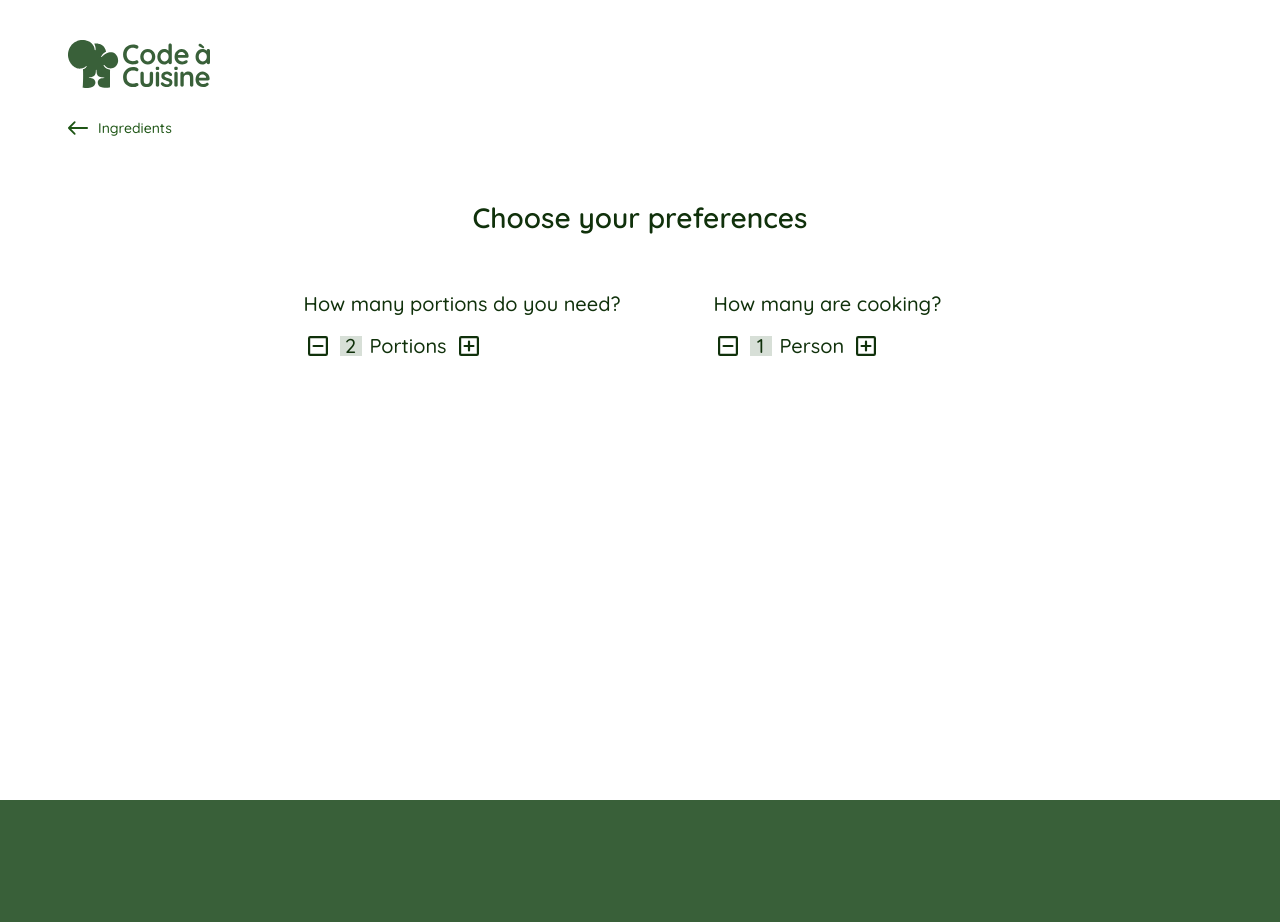
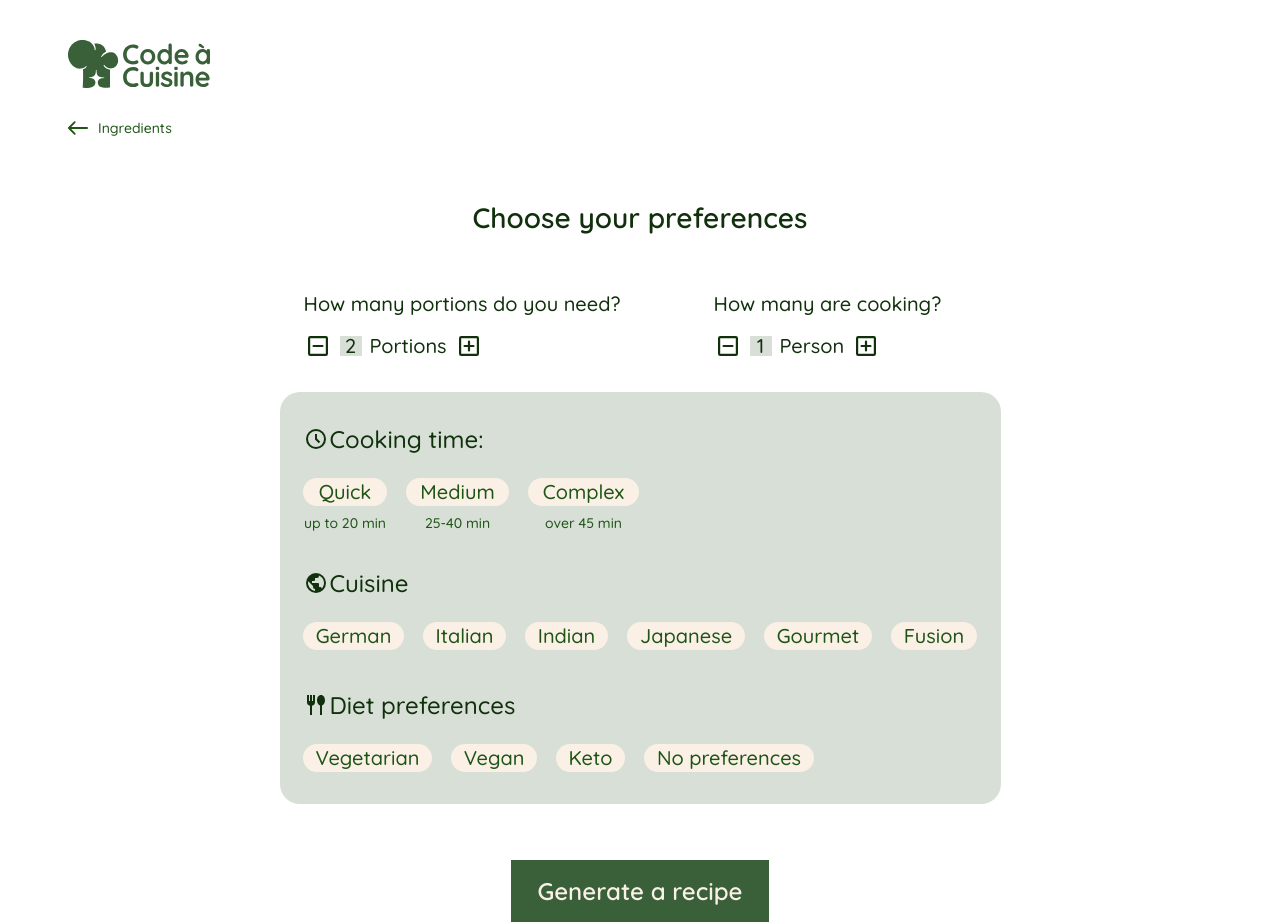
Before and after one commit to mlb27/code-a-cuisine, an Angular app: page /generator/preferences in a window 1280 px wide. Before the commit the page ends 800 px from the top, so only its background shows below. Built offline with nearby package versions, Linux system fonts and the light colour scheme.

Commit message:
feat: added recipe preferences and generate button

```diff
--- /dev/null
+++ b/src/app/pages/recipe-preferences/components/preference-tag/preference-tag.html
@@ -0,0 +1,7 @@
+<div class="preference-tag">
+  <button class="preference-tag__button" type="button">{{ label }}</button>
+
+  @if (hint) {
+    <span class="preference-tag__hint">{{ hint }}</span>
+  }
+</div>
--- /dev/null
+++ b/src/app/pages/recipe-preferences/components/preference-tag/preference-tag.scss
@@ -0,0 +1,58 @@
+@use '../../../../../styles/functions';
+@use '../../../../../styles/variables' as variables;
+
+:host {
+  display: block;
+}
+
+.preference-tag {
+  display: flex;
+  flex-direction: column;
+  align-items: center;
+  gap: functions.px-to-rem(12);
+
+  &__button {
+    width: calc(100% + functions.px-to-rem(1));
+    height: functions.px-to-rem(28);
+    padding: functions.px-to-rem(4) functions.px-to-rem(12);
+    border: 0;
+    border-radius: functions.px-to-rem(30);
+    background-color: variables.$cream;
+    color: variables.$middle-green;
+    font-family: 'Quicksand', sans-serif;
+    font-size: functions.px-to-rem(20);
+    font-weight: 500;
+    line-height: functions.px-to-rem(20);
+    cursor: pointer;
+    transition:
+      background-color 300ms ease-out,
+      color 300ms ease-out;
+
+    &:focus-visible {
+      outline: functions.px-to-rem(3) solid variables.$middle-green;
+      outline-offset: functions.px-to-rem(2);
+    }
+  }
+
+  &__hint {
+    color: variables.$middle-green;
+    font-family: 'Quicksand', sans-serif;
+    font-size: functions.px-to-rem(14);
+    font-weight: 500;
+    line-height: functions.px-to-rem(10);
+    white-space: nowrap;
+  }
+}
+
+@media (hover: hover) and (pointer: fine) {
+  .preference-tag__button:hover {
+    background-color: variables.$middle-green;
+    color: variables.$cream;
+  }
+}
+
+@media (prefers-reduced-motion: reduce) {
+  .preference-tag__button {
+    transition: none;
+  }
+}
--- /dev/null
+++ b/src/app/pages/recipe-preferences/components/preference-tag/preference-tag.ts
@@ -0,0 +1,12 @@
+import { Component, Input } from '@angular/core';
+
+/** Displays a selectable recipe preference and an optional hint. */
+@Component({
+  selector: 'app-preference-tag',
+  templateUrl: './preference-tag.html',
+  styleUrl: './preference-tag.scss',
+})
+export class PreferenceTag {
+  @Input({ required: true }) label = '';
+  @Input() hint = '';
+}
--- a/src/app/pages/recipe-preferences/recipe-preferences.html
+++ b/src/app/pages/recipe-preferences/recipe-preferences.html
@@ -4,6 +4,7 @@
   <section class="recipe-preferences__content" aria-labelledby="preferences-heading">
     <h1 id="preferences-heading" class="recipe-preferences__title">Choose your preferences</h1>
 
+    <form class="recipe-preferences__form">
       <div class="recipe-preferences__counters">
         <app-preference-counter
           class="recipe-preferences__counter recipe-preferences__counter--portions"
@@ -19,5 +20,76 @@
           [value]="1"
         />
       </div>
+
+      <div class="recipe-preferences__preference-card">
+        <section
+          class="recipe-preferences__group recipe-preferences__group--cooking"
+          aria-labelledby="cooking-time-heading"
+        >
+          <h2 id="cooking-time-heading" class="recipe-preferences__group-heading">
+            <svg class="recipe-preferences__group-icon" viewBox="0 0 24 24" aria-hidden="true">
+              <path
+                d="M12 2a10 10 0 1 0 10 10A10.01 10.01 0 0 0 12 2Zm0 18a8 8 0 1 1 8-8 8.01 8.01 0 0 1-8 8Zm1-13h-2v5.41l3.79 3.8 1.42-1.42L13 11.59Z"
+              />
+            </svg>
+            <span>Cooking time:</span>
+          </h2>
+
+          <div class="recipe-preferences__options recipe-preferences__options--cooking">
+            @for (option of cookingTimeOptions; track option.label) {
+              <app-preference-tag
+                [label]="option.label"
+                [hint]="option.hint ?? ''"
+                [style.width.px]="option.width"
+              />
+            }
+          </div>
         </section>
+
+        <section
+          class="recipe-preferences__group recipe-preferences__group--cuisine"
+          aria-labelledby="cuisine-heading"
+        >
+          <h2 id="cuisine-heading" class="recipe-preferences__group-heading">
+            <svg class="recipe-preferences__group-icon" viewBox="0 0 24 24" aria-hidden="true">
+              <path
+                transform="translate(2 2)"
+                d="M10 20a10 10 0 1 1 0-20 10 10 0 0 1 0 20Zm-1-2.05V16a2 2 0 0 1-2-2v-1L2.2 8.2A8 8 0 0 0 9 17.95Zm6.9-2.55A8 8 0 0 0 13 2.6V3a2 2 0 0 1-2 2H9v2a1 1 0 0 1-1 1H6v2h6a1 1 0 0 1 1 1v3h1a2 2 0 0 1 1.9 1.4Z"
+              />
+            </svg>
+            <span>Cuisine</span>
+          </h2>
+
+          <div class="recipe-preferences__options">
+            @for (option of cuisineOptions; track option.label) {
+              <app-preference-tag [label]="option.label" [style.width.px]="option.width" />
+            }
+          </div>
+        </section>
+
+        <section
+          class="recipe-preferences__group recipe-preferences__group--diet"
+          aria-labelledby="diet-heading"
+        >
+          <h2 id="diet-heading" class="recipe-preferences__group-heading">
+            <svg class="recipe-preferences__group-icon" viewBox="0 0 24 24" aria-hidden="true">
+              <path
+                transform="translate(3 2)"
+                d="M3 20v-9.15A4 4 0 0 1 0 7V0h2v6h1V0h2v6h1V0h2v7a4 4 0 0 1-3 3.85V20Zm10 0v-9.53c-1.8-.6-3-2.6-3-5.15C10 2.37 11.57 0 14 0s4 2.38 4 5.35c0 2.54-1.2 4.53-3 5.12V20Z"
+              />
+            </svg>
+            <span>Diet preferences</span>
+          </h2>
+
+          <div class="recipe-preferences__options">
+            @for (option of dietOptions; track option.label) {
+              <app-preference-tag [label]="option.label" [style.width.px]="option.width" />
+            }
+          </div>
+        </section>
+      </div>
+    </form>
+  </section>
+
+  <button class="recipe-preferences__generate-button" type="button">Generate a recipe</button>
 </main>
--- a/src/app/pages/recipe-preferences/recipe-preferences.scss
+++ b/src/app/pages/recipe-preferences/recipe-preferences.scss
@@ -12,6 +12,9 @@
 }
 
 .recipe-preferences {
+  display: flex;
+  flex-direction: column;
+  gap: functions.px-to-rem(56);
   width: functions.px-to-rem(721);
   margin: functions.px-to-rem(64) auto 0;
 
@@ -33,6 +36,13 @@
     text-align: center;
   }
 
+  &__form {
+    display: flex;
+    flex-direction: column;
+    gap: functions.px-to-rem(32);
+    margin: 0;
+  }
+
   &__counters {
     display: flex;
     align-items: flex-start;
@@ -51,4 +61,102 @@
       width: functions.px-to-rem(263);
     }
   }
+
+  &__preference-card {
+    display: flex;
+    flex-direction: column;
+    gap: functions.px-to-rem(40);
+    width: 100%;
+    height: functions.px-to-rem(412);
+    padding: functions.px-to-rem(32) functions.px-to-rem(24);
+    border-radius: functions.px-to-rem(20);
+    background-color: rgba(variables.$primary-green, 0.2);
+  }
+
+  &__group {
+    display: flex;
+    flex-direction: column;
+    gap: functions.px-to-rem(24);
+
+    &--cooking {
+      width: functions.px-to-rem(335);
+      height: functions.px-to-rem(104);
+    }
+
+    &--cuisine {
+      width: functions.px-to-rem(673);
+      height: functions.px-to-rem(82);
+    }
+
+    &--diet {
+      width: functions.px-to-rem(510);
+      height: functions.px-to-rem(82);
+    }
+  }
+
+  &__group-heading {
+    display: flex;
+    align-items: center;
+    gap: functions.px-to-rem(2);
+    height: functions.px-to-rem(30);
+    margin: 0;
+    font-family: 'Quicksand', sans-serif;
+    font-size: functions.px-to-rem(24);
+    font-weight: 500;
+    line-height: functions.px-to-rem(30);
+  }
+
+  &__group-icon {
+    flex: 0 0 functions.px-to-rem(24);
+    width: functions.px-to-rem(24);
+    height: functions.px-to-rem(24);
+    fill: currentColor;
+  }
+
+  &__options {
+    display: flex;
+    align-items: flex-start;
+    gap: functions.px-to-rem(20);
+    width: 100%;
+
+    &--cooking {
+      height: functions.px-to-rem(50);
+    }
+  }
+
+  &__generate-button {
+    align-self: center;
+    width: functions.px-to-rem(258);
+    height: functions.px-to-rem(62);
+    padding: functions.px-to-rem(16) functions.px-to-rem(26);
+    border: 0;
+    background-color: variables.$primary-green;
+    color: variables.$cream;
+    font-family: 'Quicksand', sans-serif;
+    font-size: functions.px-to-rem(24);
+    font-weight: 600;
+    line-height: functions.px-to-rem(30);
+    cursor: pointer;
+    transition:
+      background-color 300ms ease-out,
+      color 300ms ease-out;
+
+    &:focus-visible {
+      outline: functions.px-to-rem(3) solid variables.$primary-green;
+      outline-offset: functions.px-to-rem(3);
+    }
+  }
 }
+
+@media (hover: hover) and (pointer: fine) {
+  .recipe-preferences__generate-button:hover {
+    background-color: variables.$cream;
+    color: variables.$primary-green;
+  }
+}
+
+@media (prefers-reduced-motion: reduce) {
+  .recipe-preferences__generate-button {
+    transition: none;
+  }
+}
--- a/src/app/pages/recipe-preferences/recipe-preferences.ts
+++ b/src/app/pages/recipe-preferences/recipe-preferences.ts
@@ -2,12 +2,41 @@ import { Component } from '@angular/core';
 
 import { Header } from '../../layout/header/header';
 import { PreferenceCounter } from './components/preference-counter/preference-counter';
+import { PreferenceTag } from './components/preference-tag/preference-tag';
+
+interface PreferenceOption {
+  label: string;
+  width: number;
+  hint?: string;
+}
 
 /** Displays the second step of the recipe generator. */
 @Component({
   selector: 'app-recipe-preferences',
-  imports: [Header, PreferenceCounter],
+  imports: [Header, PreferenceCounter, PreferenceTag],
   templateUrl: './recipe-preferences.html',
   styleUrl: './recipe-preferences.scss',
 })
-export class RecipePreferences {}
+export class RecipePreferences {
+  protected readonly cookingTimeOptions: PreferenceOption[] = [
+    { label: 'Quick', width: 83, hint: 'up to 20 min' },
+    { label: 'Medium', width: 102, hint: '25-40 min' },
+    { label: 'Complex', width: 110, hint: 'over 45 min' },
+  ];
+
+  protected readonly cuisineOptions: PreferenceOption[] = [
+    { label: 'German', width: 100 },
+    { label: 'Italian', width: 82 },
+    { label: 'Indian', width: 82 },
+    { label: 'Japanese', width: 117 },
+    { label: 'Gourmet', width: 107 },
+    { label: 'Fusion', width: 85 },
+  ];
+
+  protected readonly dietOptions: PreferenceOption[] = [
+    { label: 'Vegetarian', width: 128 },
+    { label: 'Vegan', width: 85 },
+    { label: 'Keto', width: 68 },
+    { label: 'No preferences', width: 169 },
+  ];
+}
```
Lines whose indentation alone changed are shown as unchanged.
